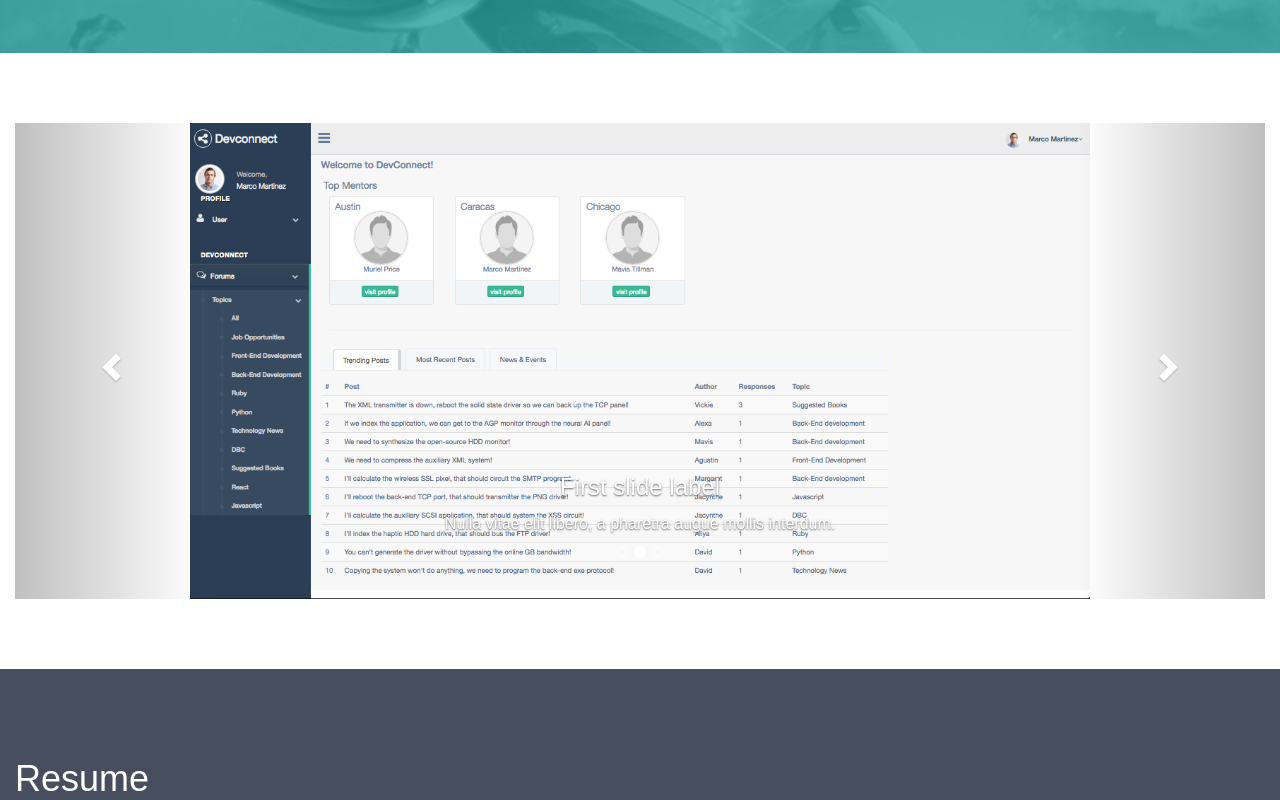
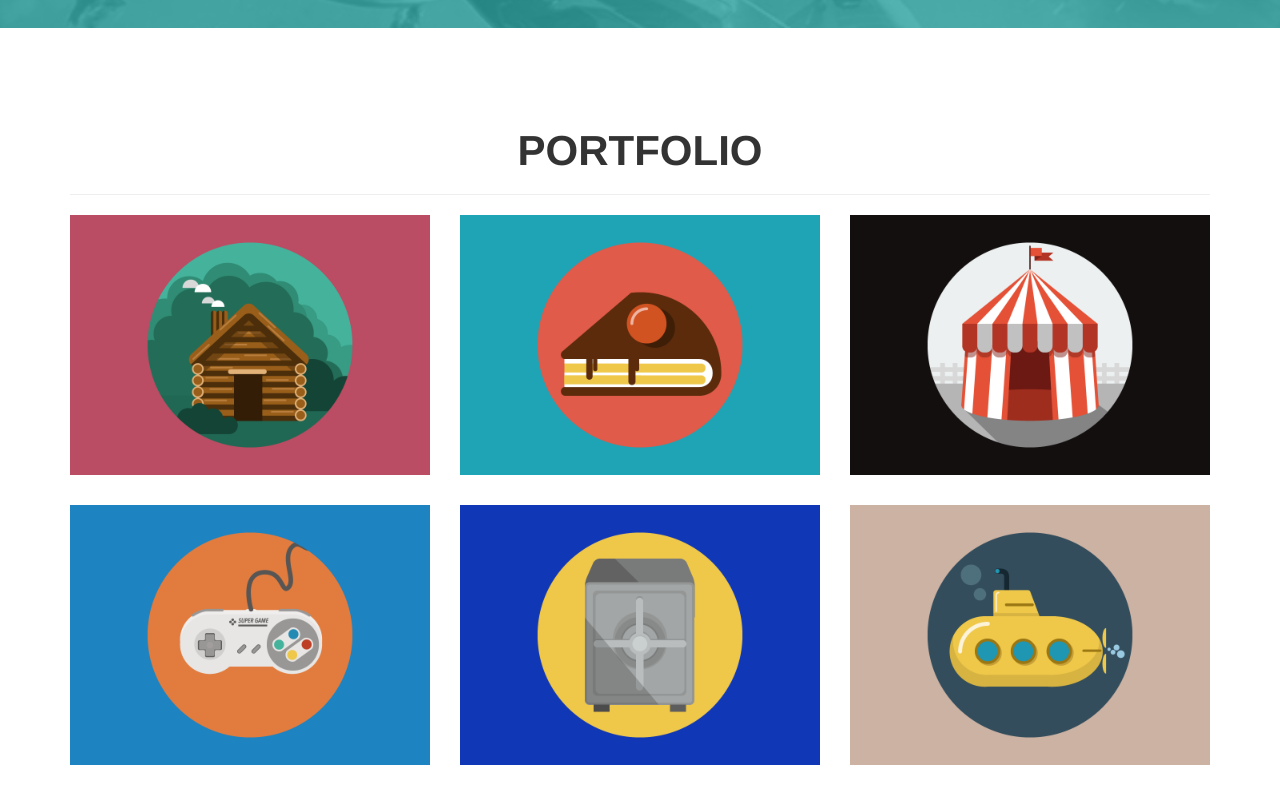
Before and after one commit to p-duke/p-duke.github.io, a React (Create React App) app in the folder personal-site/: page / in a window 1280 px wide. Shown: the part 420-1220 px from the top of the page. Built offline with nearby package versions, Linux system fonts and the light colour scheme; the HTML template or start-up script is replaced by a standard one.

Commit message:
created modals in portfolio section

```diff
--- a/personal-site/src/App.js
+++ b/personal-site/src/App.js
@@ -52,31 +52,112 @@ class App extends Component {
           </Grid>
         </Jumbotron>
 
-        <div className="container-fluid">
+
+        {/* Carousel Section */}
+        {/* <div className="container-fluid">
           <Carousel>
             <Carousel.Item>
               <img className="img-responsive center-block" width={900} height={500} alt="900x500" src={require('../images/Homepage.png')}/>
-              <Carousel.Caption>
-                <h3>First slide label</h3>
-                <p>Nulla vitae elit libero, a pharetra augue mollis interdum.</p>
+              <Carousel.Caption className="carousel-text">
+                <div className="overlay">
+                  <h3>Homepage</h3>
+                  <p>See what's trending including current top mentors.</p>
+                </div>
               </Carousel.Caption>
             </Carousel.Item>
             <Carousel.Item>
               <img className="img-responsive center-block" width={900} height={500} alt="900x500" src={require('../images/mentor_search.png')}/>
-              <Carousel.Caption>
-                <h3>Second slide label</h3>
-                <p>Lorem ipsum dolor sit amet, consectetur adipiscing elit.</p>
+              <Carousel.Caption className="carousel-text">
+                <div className="overlay">
+                  <h3>Mentor Search</h3>
+                  <p>Search for mentors that have skills you wish to learn.</p>
+                </div>
               </Carousel.Caption>
             </Carousel.Item>
             <Carousel.Item>
               <img className="img-responsive center-block" width={900} height={500} alt="900x500" src={require('../images/user-profile.png')}/>
-              <Carousel.Caption>
-                <h3>Third slide label</h3>
-                <p>Praesent commodo cursus magna, vel scelerisque nisl consectetur.</p>
+              <Carousel.Caption className="carousel-text">
+                <div className="overlay">
+                  <h3>Profile Page</h3>
+                  <p>Create and Edit your profile including skills, bio, and goals.</p>
+                </div>
               </Carousel.Caption>
             </Carousel.Item>
           </Carousel>
-        </div>
+        </div> */}
+
+        <section id="portfolio">
+            <div className="container">
+                <div className="row">
+                    <div className="col-lg-12 text-center">
+                        <h2>Portfolio</h2>
+                        <hr className="star-primary" />
+                    </div>
+                </div>
+                <div className="row">
+                    <div className="col-sm-4 portfolio-item">
+                        <a href="#portfolioModal1" className="portfolio-link" data-toggle="modal">
+                            <div className="caption">
+                                <div className="caption-content">
+                                    <i className="fa fa-search-plus fa-3x"></i>
+                                </div>
+                            </div>
+                            <img src={require('../images/cabin.png')} className="img-responsive" alt="" />
+                        </a>
+                    </div>
+                    <div className="col-sm-4 portfolio-item">
+                        <a href="#portfolioModal2" className="portfolio-link" data-toggle="modal">
+                            <div className="caption">
+                                <div className="caption-content">
+                                    <i className="fa fa-search-plus fa-3x"></i>
+                                </div>
+                            </div>
+                            <img src={require('../images/cake.png')} className="img-responsive" alt="" />
+                        </a>
+                    </div>
+                    <div className="col-sm-4 portfolio-item">
+                        <a href="#portfolioModal3" className="portfolio-link" data-toggle="modal">
+                            <div className="caption">
+                                <div className="caption-content">
+                                    <i className="fa fa-search-plus fa-3x"></i>
+                                </div>
+                            </div>
+                            <img src={require('../images/circus.png')} className="img-responsive" alt="" />
+                        </a>
+                    </div>
+                    <div className="col-sm-4 portfolio-item">
+                        <a href="#portfolioModal4" className="portfolio-link" data-toggle="modal">
+                            <div className="caption">
+                                <div className="caption-content">
+                                    <i className="fa fa-search-plus fa-3x"></i>
+                                </div>
+                            </div>
+                            <img src={require('../images/game.png')} className="img-responsive" alt="" />
+                        </a>
+                    </div>
+                    <div className="col-sm-4 portfolio-item">
+                        <a href="#portfolioModal5" className="portfolio-link" data-toggle="modal">
+                            <div className="caption">
+                                <div className="caption-content">
+                                    <i className="fa fa-search-plus fa-3x"></i>
+                                </div>
+                            </div>
+                            <img src={require('../images/safe.png')} className="img-responsive" alt="" />
+                        </a>
+                    </div>
+                    <div className="col-sm-4 portfolio-item">
+                        <a href="#portfolioModal6" className="portfolio-link" data-toggle="modal">
+                            <div className="caption">
+                                <div className="caption-content">
+                                    <i className="fa fa-search-plus fa-3x"></i>
+                                </div>
+                            </div>
+                            <img src={require('../images/submarine.png')} className="img-responsive" alt="" />
+                        </a>
+                    </div>
+                </div>
+            </div>
+        </section>
 
         <Grid fluid bsClass="container" className="bg-2">
           <h1>Resume</h1>
--- a/personal-site/src/index.css
+++ b/personal-site/src/index.css
@@ -1,4 +1,33 @@
 body {
+  font-family: 'Lato', 'Helvetica Neue', Helvetica, Arial, sans-serif;
+  overflow-x: hidden;
+}
+p {
+  font-size: 20px;
+}
+p.small {
+  font-size: 16px;
+}
+a,
+a:hover,
+a:focus,
+a:active,
+a.active {
+  color: #18BC9C;
+  outline: none;
+}
+h1,
+h2,
+h3,
+h4,
+h5,
+h6 {
+  font-family: "Montserrat", "Helvetica Neue", Helvetica, Arial, sans-serif;
+  text-transform: uppercase;
+  font-weight: 700;
+}
+
+/*body {
       font: 20px "Montserrat", sans-serif;
       line-height: 1.8;
       color: #ffffff;
@@ -6,7 +35,7 @@ body {
       height: 100%;
     }
 
-    p {font-size: 16px;}
+    p {font-size: 16px;}*/
 
     .margin {margin-bottom: 45px;}
 
@@ -74,6 +103,45 @@ body {
       z-index: -5;
     }
 
+    .carousel-caption .overlay
+    {
+      position: absolute;
+      right: 0;
+      bottom: 0;
+      left: 0;
+      z-index: 10;
+      padding-top: 20px;
+      padding-bottom: 20px;
+      width: 100%;
+      color: #fff;
+      text-align: center;
+      background: rgba(0,0,0,0.4);
+    }
+
+
+
+    /*Freelance Code*/
+
+
+  section {
+  padding: 100px 0;
+  }
+  section h2 {
+  margin: 0;
+  font-size: 3em;
+  }
+  section.success {
+  background: #18BC9C;
+  color: white;
+  }
+  @media (max-width: 767px) {
+  section {
+    padding: 75px 0;
+  }
+  section.first {
+    padding-top: 75px;
+  }
+  }
   #portfolio .portfolio-item {
   margin: 0 0 15px;
   right: 0;
@@ -122,101 +190,3 @@ body {
     margin: 0 0 30px;
   }
   }
-
-.portfolio-modal .modal-content {
-  border-radius: 0;
-  background-clip: border-box;
-  -webkit-box-shadow: none;
-  box-shadow: none;
-  border: none;
-  min-height: 100%;
-  padding: 100px 0;
-  text-align: center;
-}
-.portfolio-modal .modal-content h2 {
-  margin: 0;
-  font-size: 3em;
-}
-.portfolio-modal .modal-content img {
-  margin-bottom: 30px;
-}
-.portfolio-modal .modal-content .item-details {
-  margin: 30px 0;
-}
-.portfolio-modal .close-modal {
-  position: absolute;
-  width: 75px;
-  height: 75px;
-  background-color: transparent;
-  top: 25px;
-  right: 25px;
-  cursor: pointer;
-}
-.portfolio-modal .close-modal:hover {
-  opacity: 0.3;
-}
-.portfolio-modal .close-modal .lr {
-  height: 75px;
-  width: 1px;
-  margin-left: 35px;
-  background-color: #2C3E50;
-  transform: rotate(45deg);
-  -ms-transform: rotate(45deg);
-  /* IE 9 */
-  -webkit-transform: rotate(45deg);
-  /* Safari and Chrome */
-  z-index: 1051;
-}
-.portfolio-modal .close-modal .lr .rl {
-  height: 75px;
-  width: 1px;
-  background-color: #2C3E50;
-  transform: rotate(90deg);
-  -ms-transform: rotate(90deg);
-  /* IE 9 */
-  -webkit-transform: rotate(90deg);
-  /* Safari and Chrome */
-  z-index: 1052;
-}
-.portfolio-modal .modal-backdrop {
-  opacity: 0;
-  display: none;
-}
-
-
-hr.star-light,
-hr.star-primary {
-  padding: 0;
-  border: none;
-  border-top: solid 5px;
-  text-align: center;
-  max-width: 250px;
-  margin: 25px auto 30px;
-}
-hr.star-light:after,
-hr.star-primary:after {
-  content: "\f005";
-  font-family: FontAwesome;
-  display: inline-block;
-  position: relative;
-  top: -0.8em;
-  font-size: 2em;
-  padding: 0 0.25em;
-}
-hr.star-light {
-  border-color: white;
-}
-hr.star-light:after {
-  background-color: #18BC9C;
-  color: white;
-}
-hr.star-primary {
-  border-color: #2C3E50;
-}
-hr.star-primary:after {
-  background-color: white;
-  color: #2C3E50;
-}
-.img-centered {
-  margin: 0 auto;
-}
```
Lines whose indentation alone changed are shown as unchanged.
